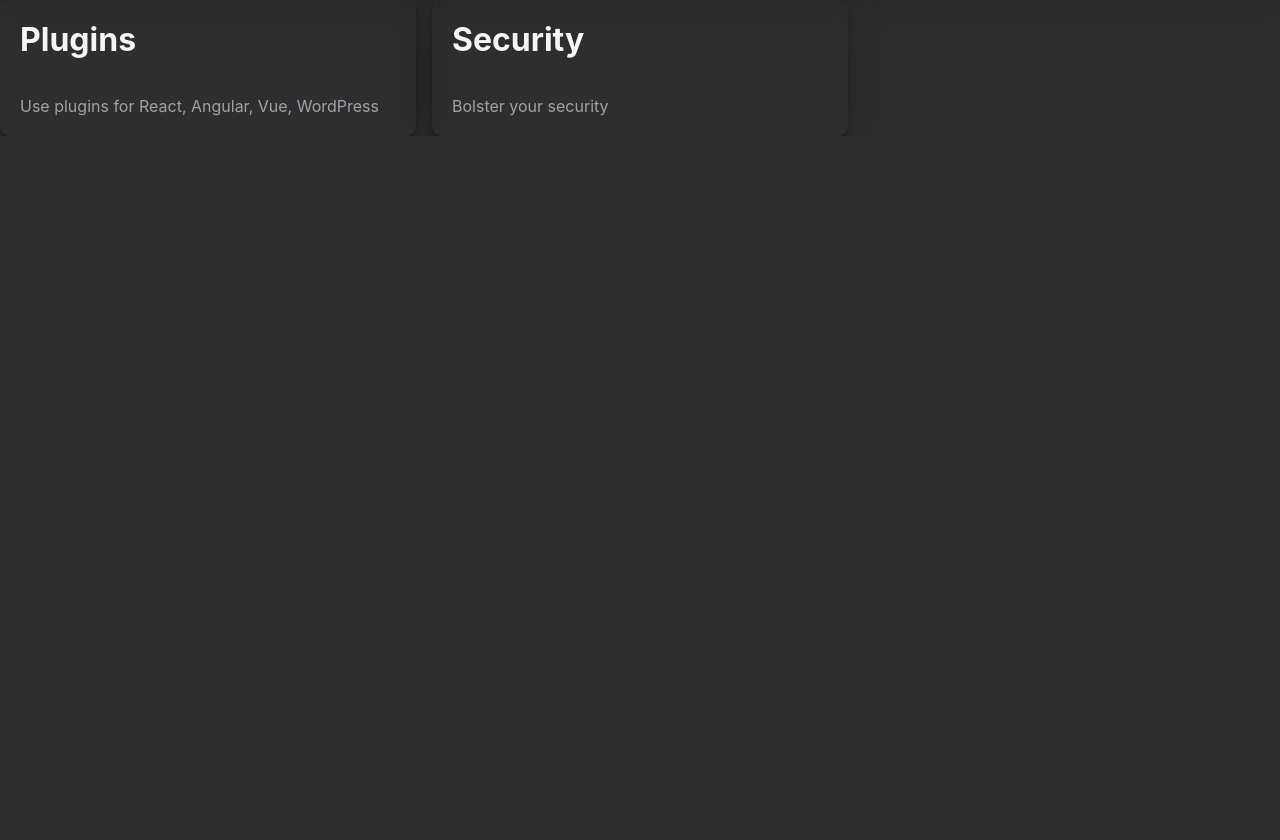
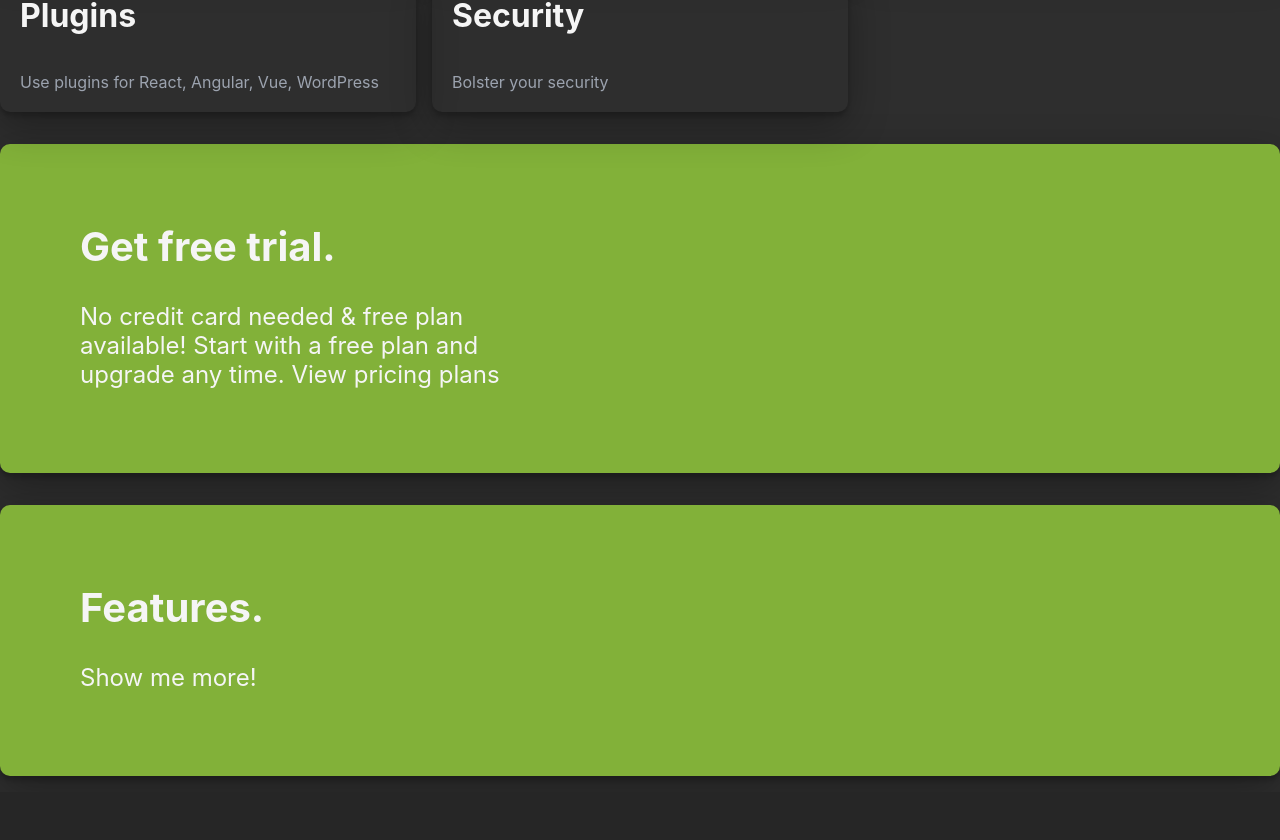
Before and after one commit to volodin-artem/track-my-exception, a React app: page / in a window 1280 px wide. Shown: the part 1939-2779 px from the top of the page. Before the commit the page ends 2075 px from the top, so only its background shows below. Built offline with nearby package versions, Linux system fonts and the light colour scheme.

Commit message:
Footer is done. First page is almost done

```diff
--- /dev/null
+++ b/src/component/footer/Footer.jsx
@@ -0,0 +1,20 @@
+import React from 'react';
+import "./footer.sass";
+
+function Footer(props) {
+  return (
+    <div className="footer">
+      <div className="center flex">
+        <div>
+          Copyright ©Drop Table Users.All rights reserved.
+        </div>
+        <div>
+          Privacy Policy
+          Terms of Service
+        </div>
+      </div>
+    </div>
+  );
+}
+
+export default Footer;
--- /dev/null
+++ b/src/component/footer/footer.css
@@ -0,0 +1,17 @@
+/* Error: Can't find stylesheet to import.
+ *   ,
+ * 1 | @import "src/index.sass"
+ *   |         ^^^^^^^^^^^^^^^^
+ *   '
+ *   footer.sass 1:9  root stylesheet */
+
+body::before {
+  font-family: "Source Code Pro", "SF Mono", Monaco, Inconsolata, "Fira Mono",
+      "Droid Sans Mono", monospace, monospace;
+  white-space: pre;
+  display: block;
+  padding: 1em;
+  margin-bottom: 1em;
+  border-bottom: 2px solid black;
+  content: "Error: Can't find stylesheet to import.\a   \2577 \a 1 \2502  @import \"src/index.sass\"\d\a   \2502          ^^^^^^^^^^^^^^^^\a   \2575 \a   footer.sass 1:9  root stylesheet";
+}
--- /dev/null
+++ b/src/component/footer/footer.sass
@@ -0,0 +1,10 @@
+@import "src/index.sass"
+
+.footer
+  margin-top: 1rem
+  padding: 3rem
+  background-color: $secondary-color
+  .flex
+    display: flex
+    justify-content: space-between
+    color: whitesmoke
--- a/src/component/preview-holder/PreviewHolder.jsx
+++ b/src/component/preview-holder/PreviewHolder.jsx
@@ -3,8 +3,8 @@ import "./preview-holder.sass";
 
 function PreviewHolder(props) {
   return (
-    <div className="center preview-holder">
-      <div style={{ display: "inline-block" }}>
+    <div className={`center preview-holder ${props.classes ? props.classes.split(',').join(' ') : ""}`}>
+      <div style={{ display: "inline-block", width: "100%" }}>
         <div className="left-holder">
           {props.text}
         </div>
--- a/src/component/preview-holder/preview-holder.sass
+++ b/src/component/preview-holder/preview-holder.sass
@@ -7,17 +7,20 @@
   color: whitesmoke
   box-shadow: $shadow
   .left-holder
-    padding: 5%
+    padding: 5rem
     width: 50%
     float: left
     font:
       family: $main-font
       size: 1.5rem
   .right-holder
-    padding: 0 5% 0 0
+    padding: 0 5rem 0 0
     width: 50%
     height: 100%
     float: right
     img
       width: 100%
       height: 100%
+
+  &.green
+    background-color: $success-color
--- a/src/pages/main-page/MainPage.jsx
+++ b/src/pages/main-page/MainPage.jsx
@@ -2,13 +2,15 @@ import React from 'react';
 import NavBar from "../../component/nav-bar/NavBar.jsx";
 import Welcome from "./welcome/Welcome.jsx";
 import "../../common.sass";
+import Footer from "../../component/footer/Footer.jsx";
 
 function MainPage(props) {
   return (
-    <div className="">
+    <>
       <NavBar />
       <Welcome />
-    </div>
+      <Footer />
+    </>
   );
 }
 
--- a/src/pages/main-page/welcome/Welcome.jsx
+++ b/src/pages/main-page/welcome/Welcome.jsx
@@ -68,6 +68,27 @@ function Welcome(props) {
           <MiniHolder desc="Use plugins for React, Angular, Vue, WordPress" header="Plugins" />
           <MiniHolder desc="Bolster your security" header="Security" />
         </div>
+
+        <PreviewHolder
+          classes="green"
+          text={(
+            <>
+              <h1>Get free trial.</h1>
+              No credit card needed & free plan available!
+              Start with a free plan and upgrade any time.
+              View pricing plans
+            </>
+        )}
+        />
+        <PreviewHolder
+          classes="green"
+          text={(
+            <>
+              <h1>Features.</h1>
+              Show me more!
+            </>
+        )}
+        />
       </div>
     </>
   );
```
Also changed, not shown: 1 other file (tests, documents, lock files or other folders).
